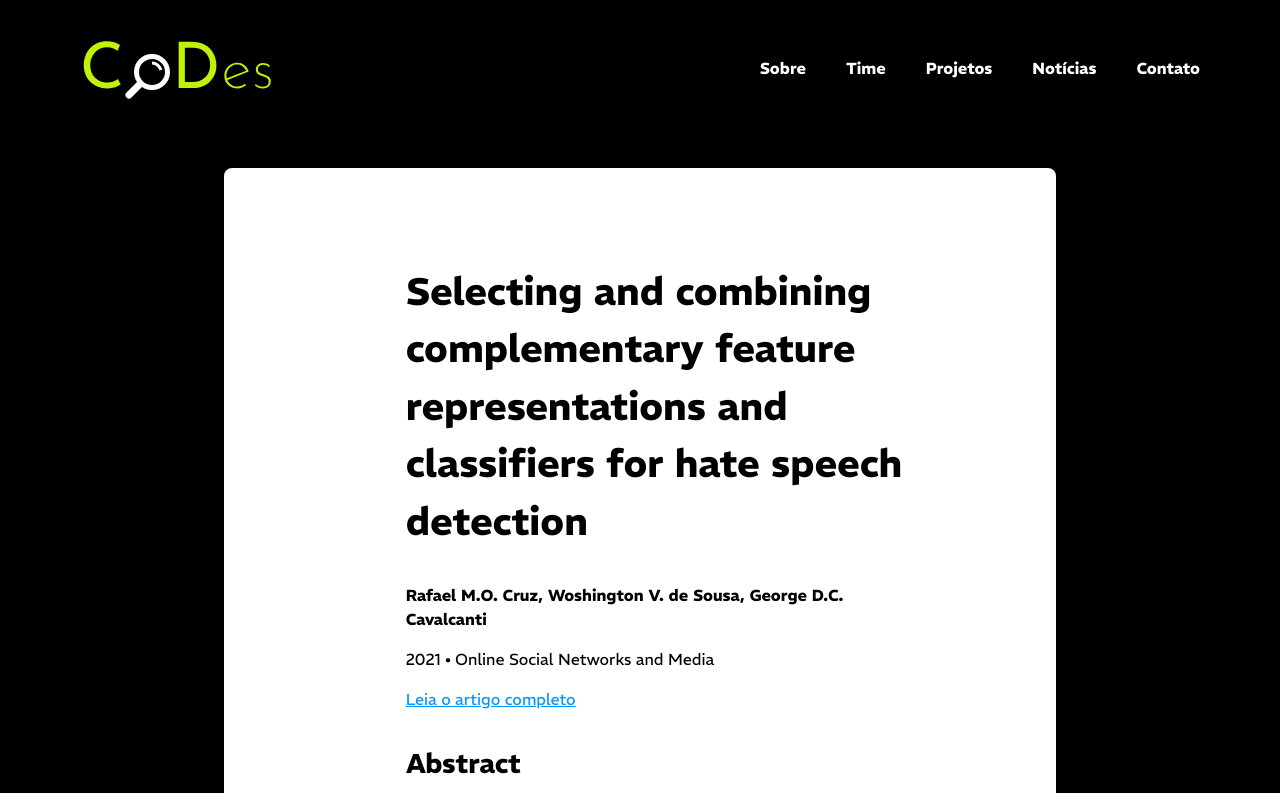
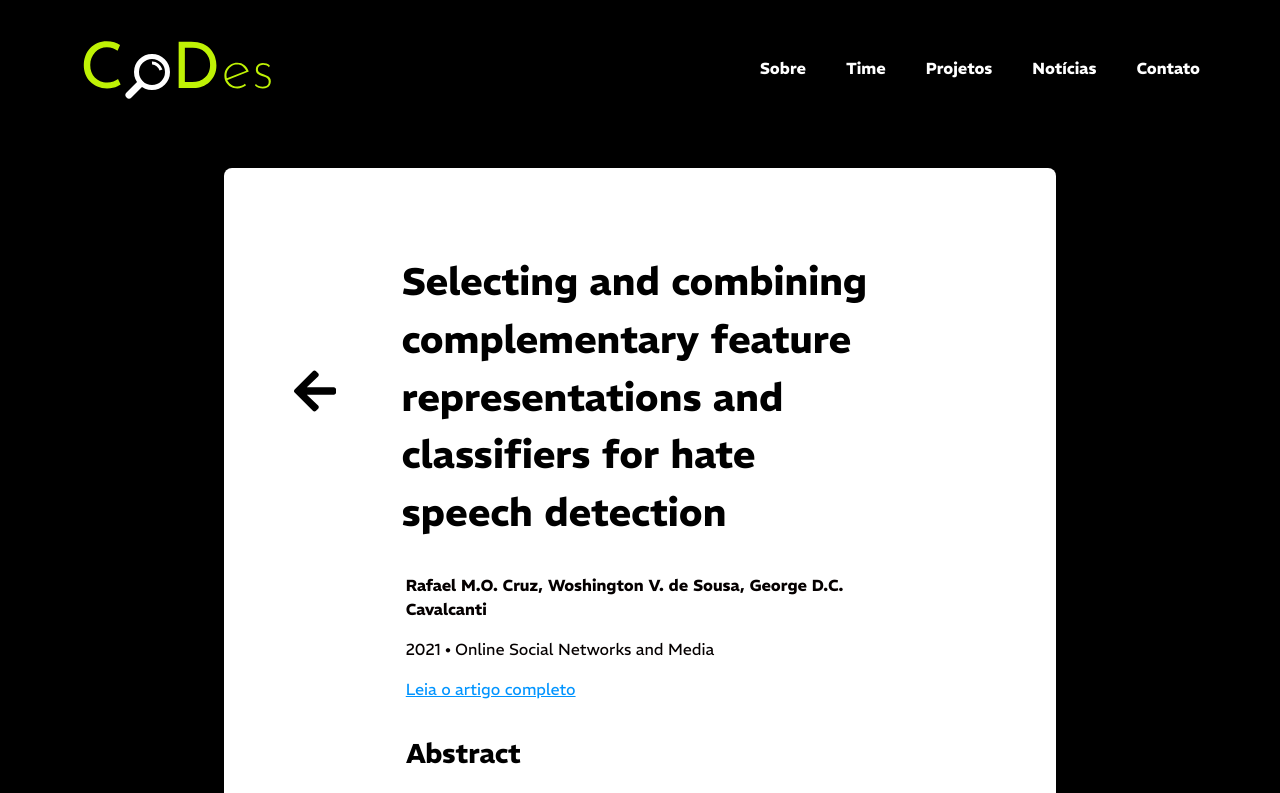
Before and after one commit to codesgroup/codesgroup.github.io, a React (Create React App) app: page /artigos/1 in a window 1280 px wide. Shown: the top 793 px of the page. Built offline with nearby package versions, Linux system fonts and the light colour scheme.

Commit message:
estilizações finais

```diff
--- a/package.json
+++ b/package.json
@@ -13,6 +13,7 @@
     "line-clamp": "^1.0.0",
     "react": "^18.3.1",
     "react-dom": "^18.3.1",
+    "react-icons": "^5.2.1",
     "react-router-dom": "^6.25.0",
     "react-scripts": "5.0.1",
     "web-vitals": "^2.1.4"
--- a/src/components/Artigo.jsx
+++ b/src/components/Artigo.jsx
@@ -1,16 +1,22 @@
 import React from 'react';
 import { Link } from 'react-router-dom';
 
-const Artigo = ({ id, title, author, text, date }) => {
+const Artigo = ({ id, title, authors, revista, text, date }) => {
+  // Split the authors string into an array
+  const authorsArray = authors ? authors.split(', ') : [];
+  // Limit authors to two and add "..." if there are more than two authors
+  const displayAuthors = authorsArray.length > 2 ? `${authorsArray.slice(0, 2).join(', ')}...` : authorsArray.join(', ');
+
   return (
     <Link to={`/artigos/${id}`} className="artigo-item" style={{ textDecoration: 'none', color: 'inherit' }}>
       <div className="bg-white rounded-2xl shadow-md overflow-hidden w-full max-w-custom m-4 transform transition-transform duration-300 hover:scale-105 p-6">
         <div className="h-full flex flex-col justify-between">
           <h2 className="text-lg font-semibold text-black text-base mb-2">{title}</h2>
+          <p className="text-black text-sm mb-2">
+            <span className="underline">{displayAuthors}</span> • {revista}, {date}
+          </p>
           <p className="artigo-text text-black text-sm font-normal mb-2">{text}</p>
           <div className="flex justify-between items-center">
-            <p className="text-gray-500 text-xs">{author}</p>
-            <p className="text-gray-500 text-xs">{date}</p>
           </div>
         </div>
       </div>
--- a/src/components/ArtigoDetalhado.css
+++ b/src/components/ArtigoDetalhado.css
@@ -33,6 +33,28 @@ body {
   border-radius: 8px;
   box-shadow: 0 4px 8px rgba(0, 0, 0, 0.1);
   height: fit-content;
+  position: relative;
+}
+
+.artigo-detalhado-header {
+  display: flex;
+  align-items: center;
+  margin-left: 7%;
+  margin-right: 10%;
+  position: relative;
+}
+
+.back-arrow {
+  cursor: pointer;
+  font-size: 300%;
+  color: #000000;
+  position: absolute;
+  left: -2%;
+  transition: color 0.3s ease;
+}
+
+.back-arrow:hover {
+  color: #DFEFA6;
 }
 
 .artigo-detalhado-content h1 {
@@ -40,10 +62,12 @@ body {
   margin-bottom: 4vh;
   font-size: 2.4rem;
   font-weight: 600;
-  margin-left: 20%;
+  margin-left: 15%;
   margin-right: 10%;
   color: #000000;
   font-family: 'REM', sans-serif;
+  text-align: left;
+  width: 100%;
 }
 
 .artigo-detalhado-content h2 {
--- a/src/components/ArtigoDetalhado.jsx
+++ b/src/components/ArtigoDetalhado.jsx
@@ -1,10 +1,12 @@
 import React, { useState, useEffect } from 'react';
-import { useParams } from 'react-router-dom';
+import { useParams, useNavigate } from 'react-router-dom';
 import { TopBar } from './TopBar'; // Certifique-se de que o caminho está correto
+import { FaArrowLeft } from 'react-icons/fa'; // Import the arrow icon
 import './ArtigoDetalhado.css'; // Importe o arquivo CSS
 
 const ArtigoDetalhado = () => {
   const { id } = useParams();
+  const navigate = useNavigate();
   const [artigo, setArtigo] = useState(null);
 
   useEffect(() => {
@@ -33,7 +35,13 @@ const ArtigoDetalhado = () => {
     <div className="artigo-detalhado-container">
       <TopBar />
       <div className="artigo-detalhado-content">
-        <h1>{artigo.title}</h1>
+        <div className="artigo-detalhado-header">
+          <FaArrowLeft
+            className="back-arrow"
+            onClick={() => navigate('/artigos')}
+          />
+          <h1>{artigo.title}</h1>
+        </div>
         <p style={{ fontWeight: 'bold' }}>{artigo.authors}</p>
         <p>{artigo.date} • <span className="revista">{artigo.revista}</span></p>
         <a href={artigo.link} target="_blank" rel="noopener noreferrer">Leia o artigo completo</a>
--- a/src/components/Artigos.jsx
+++ b/src/components/Artigos.jsx
@@ -29,7 +29,7 @@ const Artigos = () => {
   }, []);
 
   return (
-    <div id='artigos' className="min-h-fit-content flex flex-col items-center bg-black text-white" style={{paddingBottom: '4%', paddingTop:'5%' }}>
+    <div id='artigos' className="min-h-fit-content flex flex-col items-center bg-black text-white" style={{ paddingBottom: '4%', paddingTop: '5%' }}>
       <div className="w-full flex justify-between items-start mb-16">
         <img src={ArtigosLogo} alt="Imagem" className="pl-24 pt-8" />
         <Link to="/artigos" className="link-custom mt-8 mr-24 text-white">
@@ -42,7 +42,8 @@ const Artigos = () => {
             key={index}
             id={artigo.id}
             title={artigo.title}
-            author={artigo.author}
+            authors={artigo.authors}
+            revista={artigo.revista}
             text={artigo.text}
             date={artigo.date}
           />
--- a/src/components/MenuArtigos.jsx
+++ b/src/components/MenuArtigos.jsx
@@ -1,4 +1,3 @@
-// MenuArtigos.js
 import React, { useState, useEffect } from 'react';
 import { FontAwesomeIcon } from '@fortawesome/react-fontawesome';
 import { faArrowRight } from '@fortawesome/free-solid-svg-icons';
@@ -46,7 +45,8 @@ export const MenuArtigos = () => {
               key={index}
               id={artigo.id}
               title={artigo.title}
-              author={artigo.author}
+              authors={artigo.authors} // Pass authors correctly
+              revista={artigo.revista} // Pass revista correctly
               text={artigo.text}
               date={artigo.date}
             />
--- a/src/components/Noticia.jsx
+++ b/src/components/Noticia.jsx
@@ -8,11 +8,12 @@ const Noticia = ({ id, title, author, text, date }) => {
       <div className="bg-white rounded-2xl shadow-md overflow-hidden w-full max-w-custom m-4 transform transition-transform duration-300 hover:scale-105 p-6">
         <div className="h-full flex flex-col justify-between">
           <h2 className="text-lg font-semibold text-black text-base mb-2">{title}</h2>
-          <p className="noticia-text text-black text-sm font-normal mb-2">{text}</p>
           <div className="flex justify-between items-center">
-            <p className="text-gray-500 text-xs">{author}</p>
+
             <p className="text-gray-500 text-xs">{date}</p>
           </div>
+          <p className="noticia-text text-black text-sm font-normal mb-2">{text}</p>
+
         </div>
       </div>
     </Link>
```
Also changed, not shown: public/noticias.json (+2 -2 lines), 1 other file (tests, documents, lock files or other folders).
